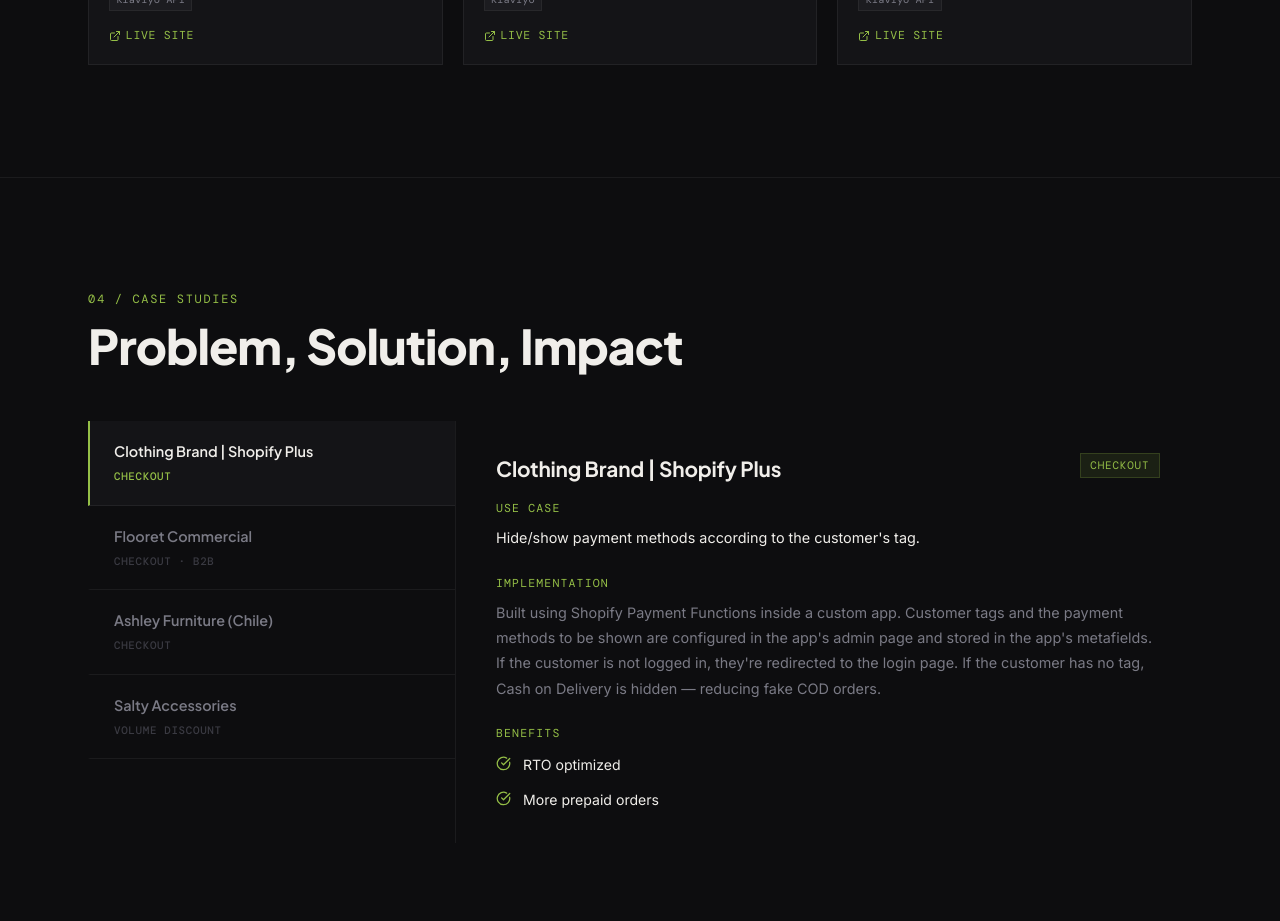
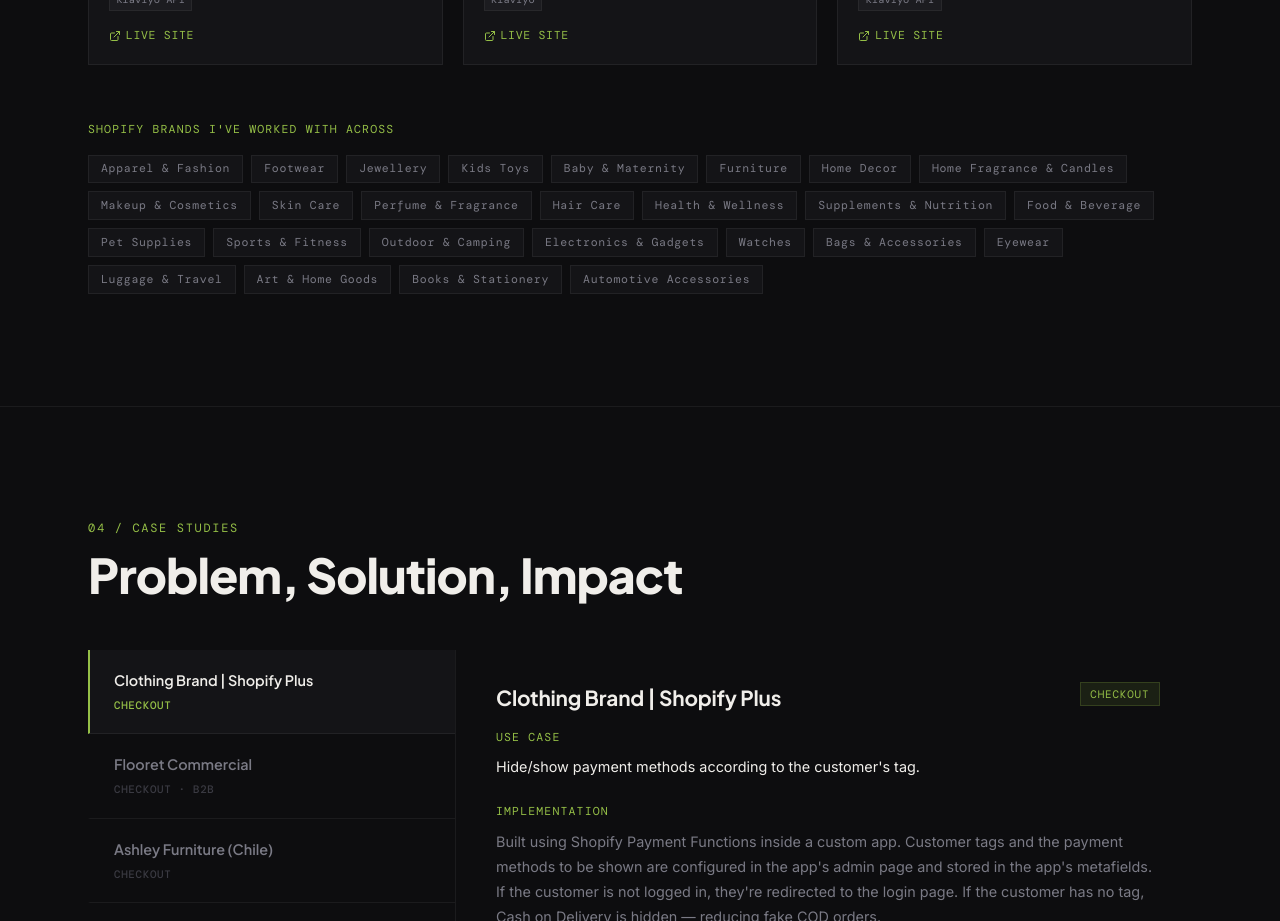
Before and after one commit to Sanchari2506/New-Portfolio-in-Next.js, a React (Vite) app: page / in a window 1280 px wide. Shown: the part 4140-5061 px from the top of the page. Built offline with nearby package versions, Linux system fonts and the light colour scheme.

Commit message:
brand category added

```diff
--- a/src/app/components/Projects.tsx
+++ b/src/app/components/Projects.tsx
@@ -113,6 +113,15 @@ const projects = [
 ];
 
 const filters = ["All", "SHOPIFY THEME REVAMP", "SHOPIFY APP", "CHECKOUT EXTENSION", "INTEGRATION"];
+
+const brandCategories = [
+  "Apparel & Fashion", "Footwear", "Jewellery", "Kids Toys",
+  "Baby & Maternity", "Furniture", "Home Decor", "Home Fragrance & Candles", "Makeup & Cosmetics",
+  "Skin Care", "Perfume & Fragrance", "Hair Care", "Health & Wellness", "Supplements & Nutrition",
+  "Food & Beverage", "Pet Supplies", "Sports & Fitness", "Outdoor & Camping", "Electronics & Gadgets",
+  "Watches", "Bags & Accessories", "Eyewear", "Luggage & Travel", "Art & Home Goods",
+  "Books & Stationery", "Automotive Accessories",
+];
 
 export function Projects() {
   const [filter, setFilter] = useState("All");
@@ -335,6 +344,44 @@ export function Projects() {
             </article>
           ))}
         </div>
+
+        {/* Brand categories */}
+        <div className="mt-14">
+          <p
+            className="mb-4"
+            style={{ fontFamily: "'DM Mono', monospace", color: "#95bf47", fontSize: "0.72rem", letterSpacing: "0.1em" }}
+          >
+            SHOPIFY BRANDS I'VE WORKED WITH ACROSS
+          </p>
+          <div className="flex flex-wrap gap-2">
+            {brandCategories.map((cat) => (
+              <span
+                key={cat}
+                style={{
+                  fontFamily: "'DM Mono', monospace",
+                  fontSize: "0.72rem",
+                  padding: "0.3rem 0.75rem",
+                  background: "#141417",
+                  border: "1px solid rgba(255,255,255,0.06)",
+                  color: "#7a7a85",
+                  letterSpacing: "0.06em",
+                  cursor: "default",
+                  transition: "all 0.2s",
+                }}
+                onMouseEnter={(e) => {
+                  (e.currentTarget as HTMLElement).style.borderColor = "#95bf47";
+                  (e.currentTarget as HTMLElement).style.color = "#95bf47";
+                }}
+                onMouseLeave={(e) => {
+                  (e.currentTarget as HTMLElement).style.borderColor = "rgba(255,255,255,0.06)";
+                  (e.currentTarget as HTMLElement).style.color = "#7a7a85";
+                }}
+              >
+                {cat}
+              </span>
+            ))}
+          </div>
+        </div>
       </div>
     </section>
   );
```
